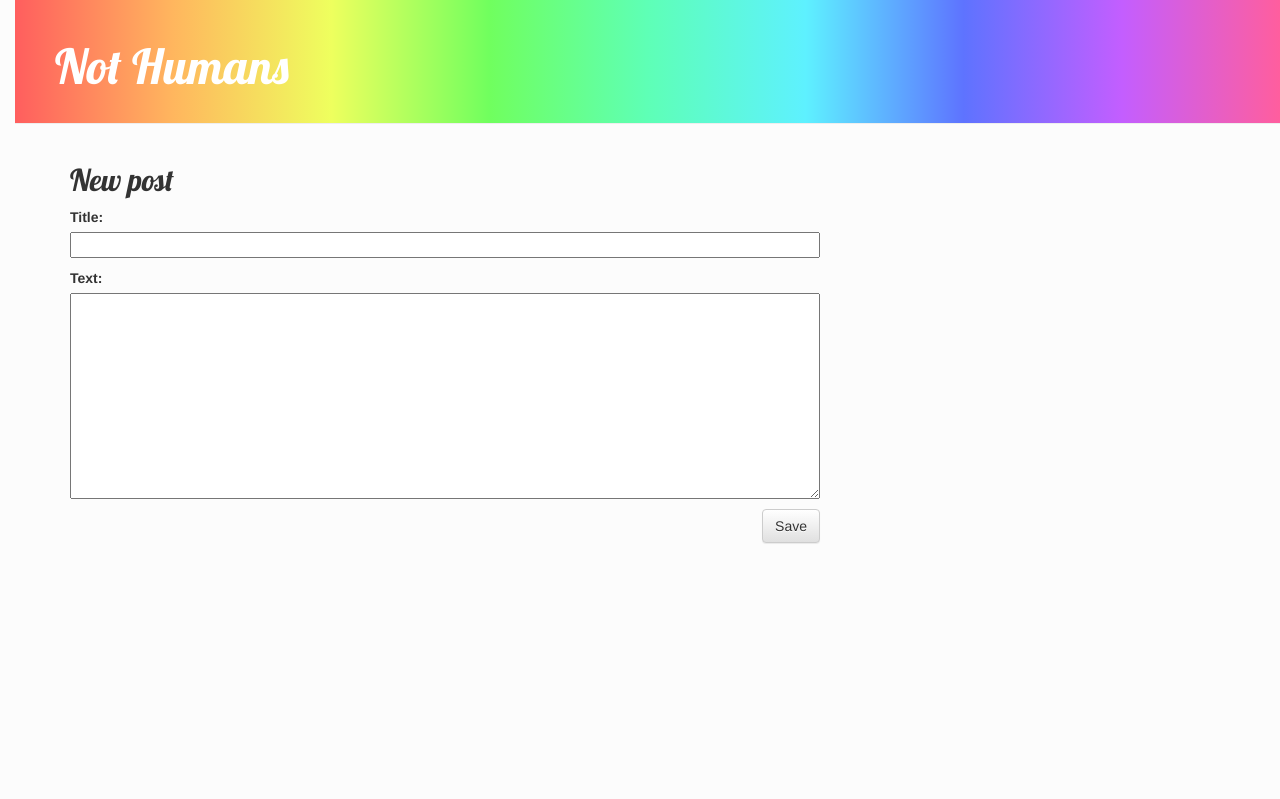
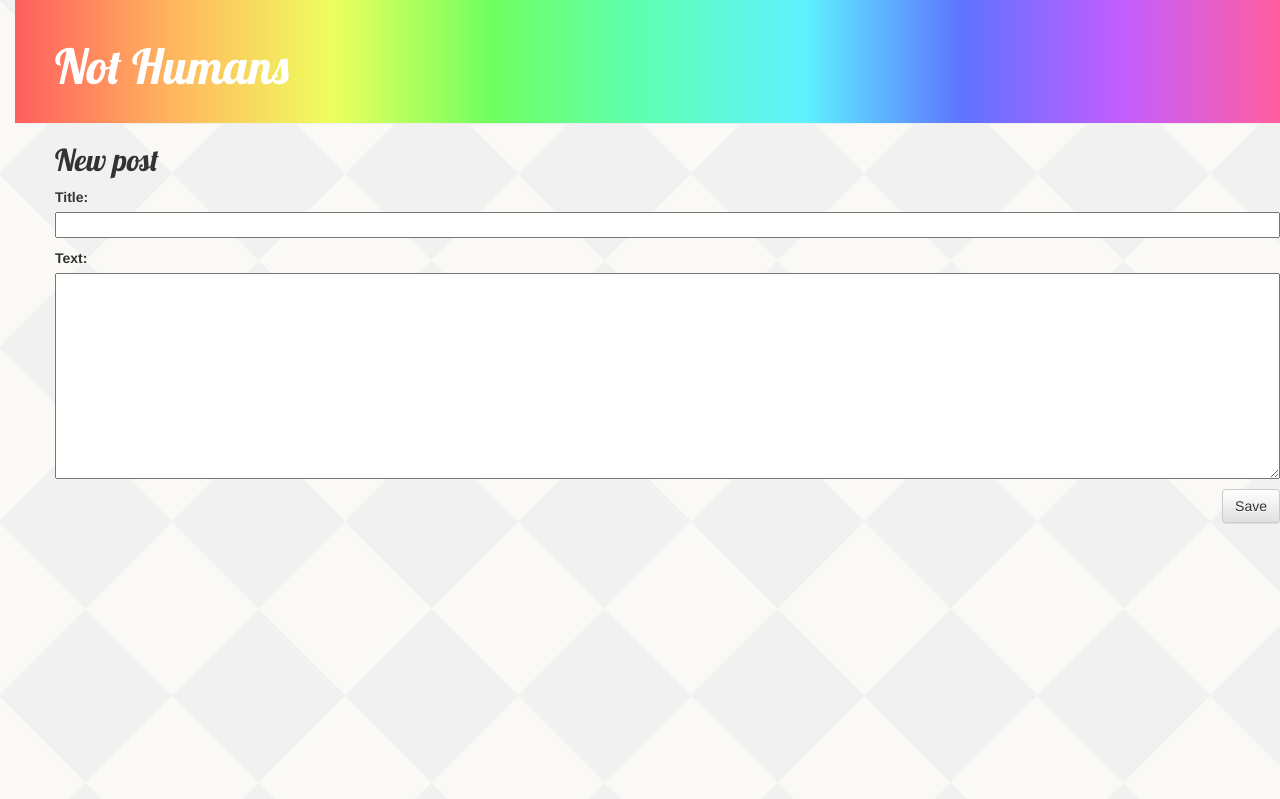
Before and after one commit to OG15/mon-nouveau-blog, a Django app: page /post/new/ in a window 1280 px wide. Run offline with Django 3.2, Linux system fonts and the light colour scheme; some libraries are stand-ins or nearby versions.

Commit message:
ajout image

```diff
--- a/assets/css/blog.css
+++ b/assets/css/blog.css
@@ -6,7 +6,7 @@ h1 a, h2 a {
 body
 {
   padding-left: 15px;
-  background-color: #fcfcfc;
+  background-image: url(/static/images/back-repeat.png);
 
 }
 
@@ -58,4 +58,6 @@ h1, h2, h3, h4 {
     color: #0c2c60;
 }
 
-Context | Request Context
+.post-detail-image{
+  width: 150px;
+}
--- a/blog/models.py
+++ b/blog/models.py
@@ -9,6 +9,8 @@ class Post(models.Model):
     text = models.TextField()
     created_date = models.DateTimeField(default=timezone.now)
     published_date = models.DateTimeField(blank=True, null=True)
+    image = models.ImageField(blank=True, null=True, upload_to='posts_images')
+
 
     def publish(self):
         self.published_date = timezone.now()
--- a/blog/templates/blog/base.html
+++ b/blog/templates/blog/base.html
@@ -14,13 +14,9 @@
 {% endif %}
             <h1><a href="/">Not Humans</a></h1>
         </div>
-        <div class="content container">
-            <div class="row">
-                <div class="col-md-8">
+        <div class="content">
                 {% block content %}
                 {% endblock %}
-                </div>
-            </div>
         </div>
     </body>
 </html>
--- a/mysite/settings.py
+++ b/mysite/settings.py
@@ -63,6 +63,7 @@ TEMPLATES = [
                 'django.template.context_processors.request',
                 'django.contrib.auth.context_processors.auth',
                 'django.contrib.messages.context_processors.messages',
+                'django.template.context_processors.media',
             ],
         },
     },
--- a/mysite/urls.py
+++ b/mysite/urls.py
@@ -13,10 +13,12 @@ Including another URLconf
     1. Import the include() function: from django.urls import include, path
     2. Add a URL to urlpatterns:  path('blog/', include('blog.urls'))
 """
+from django.conf import settings
+from django.conf.urls.static import static
 from django.contrib import admin
 from django.urls import path, include
 
 urlpatterns = [
     path('admin/', admin.site.urls),
     path('', include('blog.urls')),
-]
+] + static(settings.MEDIA_URL, document_root=settings.MEDIA_ROOT)
```
Also changed, not shown: blog/templates/blog/post_detail.html (+11 -0 lines), requirements.txt (+10 -1 lines), assets/images/back-repeat.png (added), assets/images/back.jpg (added), blog/migrations/0002_adds_image_field_to_post.py (added), media/posts_images/fesse.jpg (added), 1 other file.
